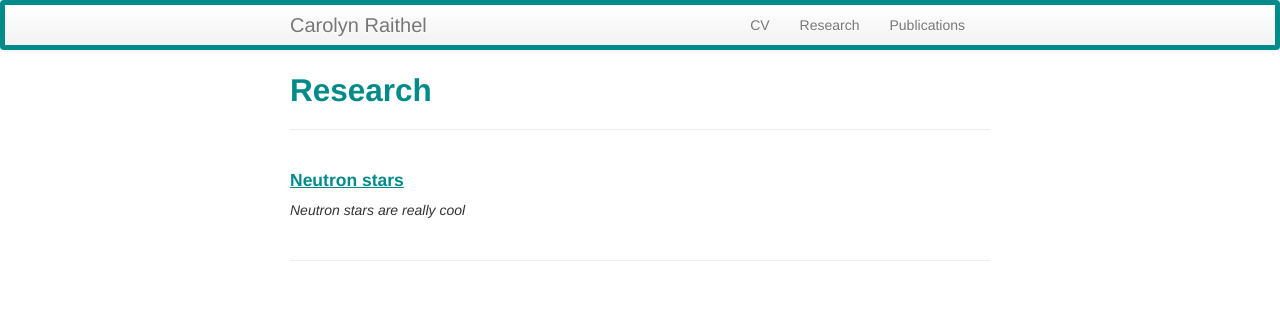
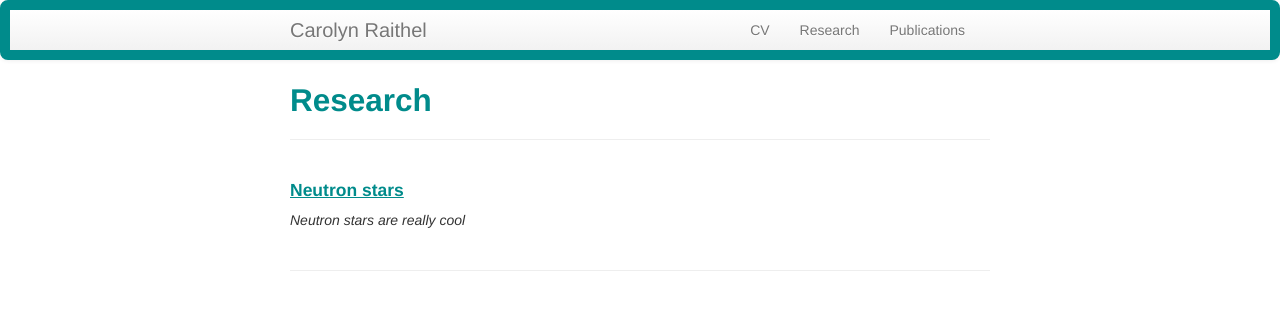
Before and after one commit to craithel/craithel.github.io, a Jekyll site: the page built from pages/research.md, in a window 1280 px wide. Shown: the top 310 px of the page. Built offline with Jekyll 4.4.1, drawn with Linux system fonts in a browser that asks for light colours.

```diff
--- a/assets/themes/twitter/css/my_custom_css.css
+++ b/assets/themes/twitter/css/my_custom_css.css
@@ -3,10 +3,10 @@
     padding-left:20px;
     padding-right:20px;
     background-color:#fafafa;
-    border:5px solid darkcyan;
-    -webkit-border-radius:4px;
-    -moz-border-radius:4px;
-    border-radius:4px;
+    border:10px solid darkcyan;
+    -webkit-border-radius:8px;
+    -moz-border-radius:8px;
+    border-radius:8px;
     -webkit-box-shadow:0 1px 4px rgba(0, 0, 0, 0.065);
     -moz-box-shadow:0 1px 4px rgba(0, 0, 0, 0.065);
     box-shadow:0 1px 4px rgba(0, 0, 0, 0.065);*zoom:1;
```
